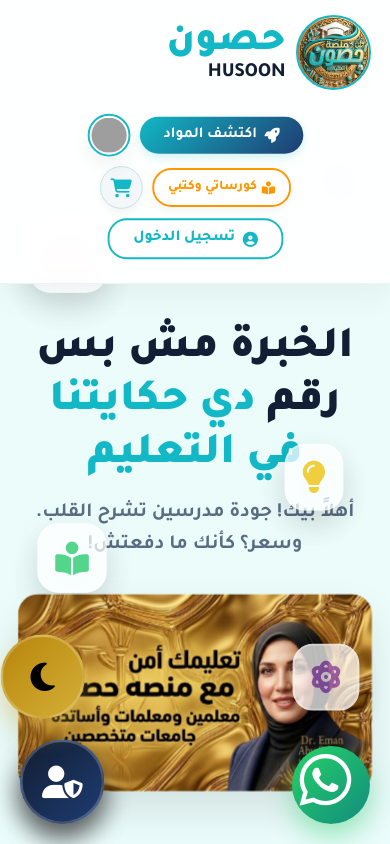
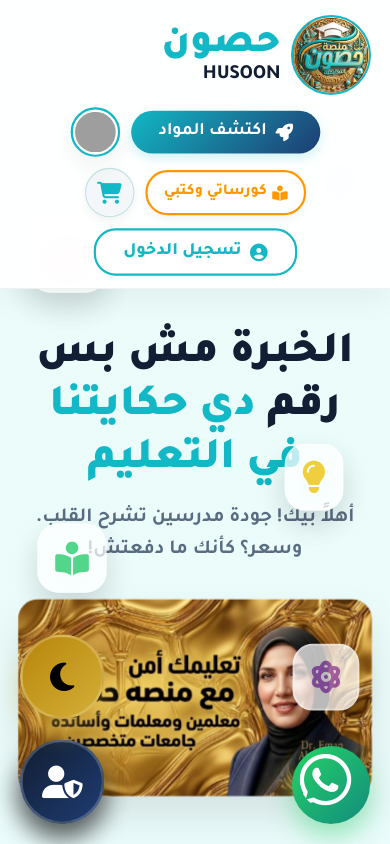
Before and after one commit to website-on/husooon, a plain HTML site: page index.html in a window 390 px wide. Shown: the top 844 px of the page. Drawn offline with Linux system fonts and the light colour scheme; grey boxes are pictures that could not be loaded.

Commit message:
Add files via upload

```diff
--- a/style.css
+++ b/style.css
@@ -1560,7 +1560,8 @@ section {
 
     /* الازرار التي في الاعلى (اصغر ومتناسقة) */
     .nav-actions {
-        transform: scale(0.95) !important;
+        transform: scale(1.1) !important;
+        /* اكبر قليلا بناء على طلب المستخدم */
         transform-origin: center center !important;
         justify-content: center !important;
         flex-wrap: wrap !important;
@@ -1569,8 +1570,8 @@ section {
     }
 
     .logo img {
-        width: 75px !important;
-        height: 75px !important;
+        width: 80px !important;
+        height: 80px !important;
     }
 
     .logo-text .ar {
@@ -1585,6 +1586,18 @@ section {
     button[title*="الإدارة"] {
         transform: scale(1.3) !important;
         transform-origin: bottom left !important;
+    }
+
+    #theme-toggle-btn,
+    #color-toggle,
+    .color-toggle,
+    [onclick*="toggle"],
+    [id*="color"] {
+        transform: scale(1.3) !important;
+        transform-origin: bottom left !important;
+        /* لكي يكون على نفس الخط الطولي مع الإدارة */
+        bottom: 125px !important;
+        /* ارفع الزر قليلاً */
     }
 
     #whatsapp-floating-btn,
@@ -1599,22 +1612,17 @@ section {
         justify-content: center !important;
         text-decoration: none !important;
         padding: 0 !important;
+        border-radius: 50% !important;
+        /* لضمان شكله الدائري */
+        overflow: hidden !important;
     }
 
     #whatsapp-floating-btn i {
         margin: auto !important;
-        line-height: normal !important;
-    }
-
-    #theme-toggle-btn,
-    #color-toggle,
-    .color-toggle,
-    [onclick*="toggle"],
-    [id*="color"] {
-        transform: scale(1.3) !important;
-        transform-origin: bottom right !important;
-        bottom: 125px !important;
-        /* ارفع الزر قليلاً */
+        line-height: 1 !important;
+        /* لاصلاح شكل الايقونة */
+        font-size: 35px !important;
+        text-align: center !important;
     }
 
     /* زوم الصفحات الداخلية (الإدارة، تسجيل الدخول، والمحتوى الداخلي) */
```
